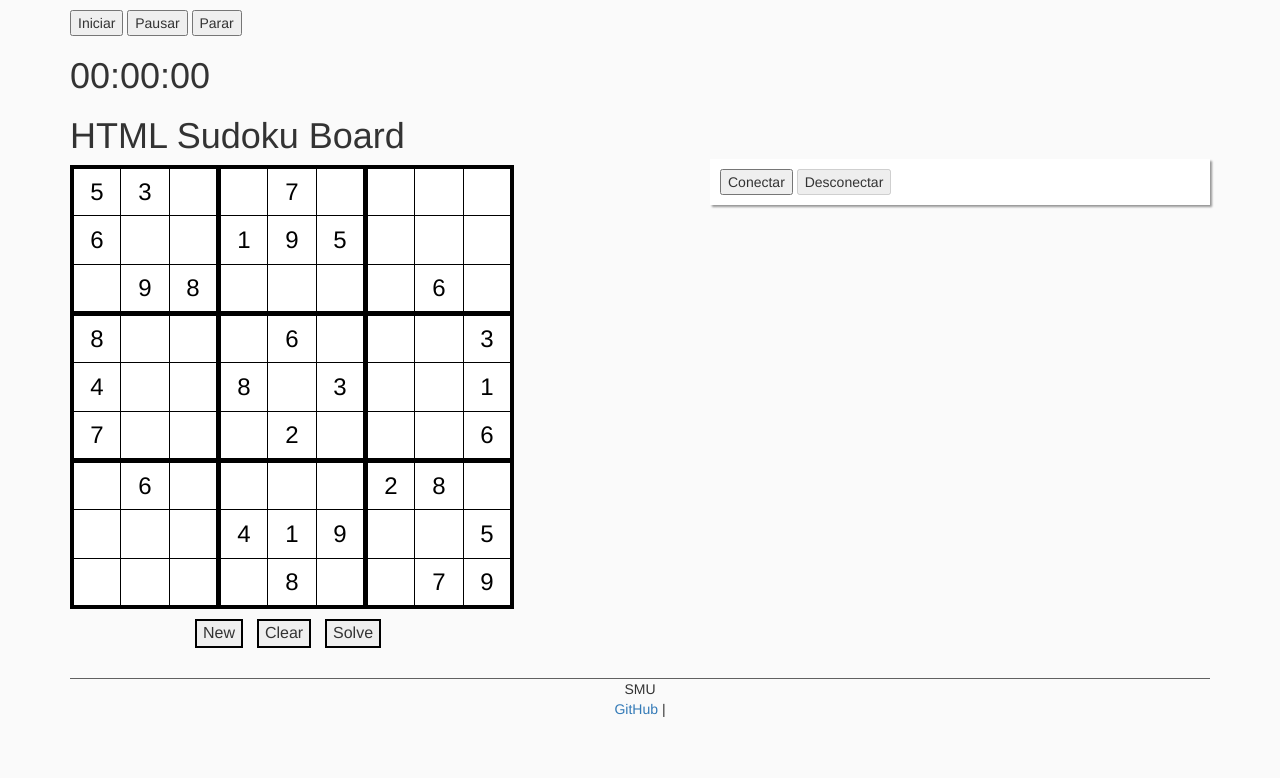
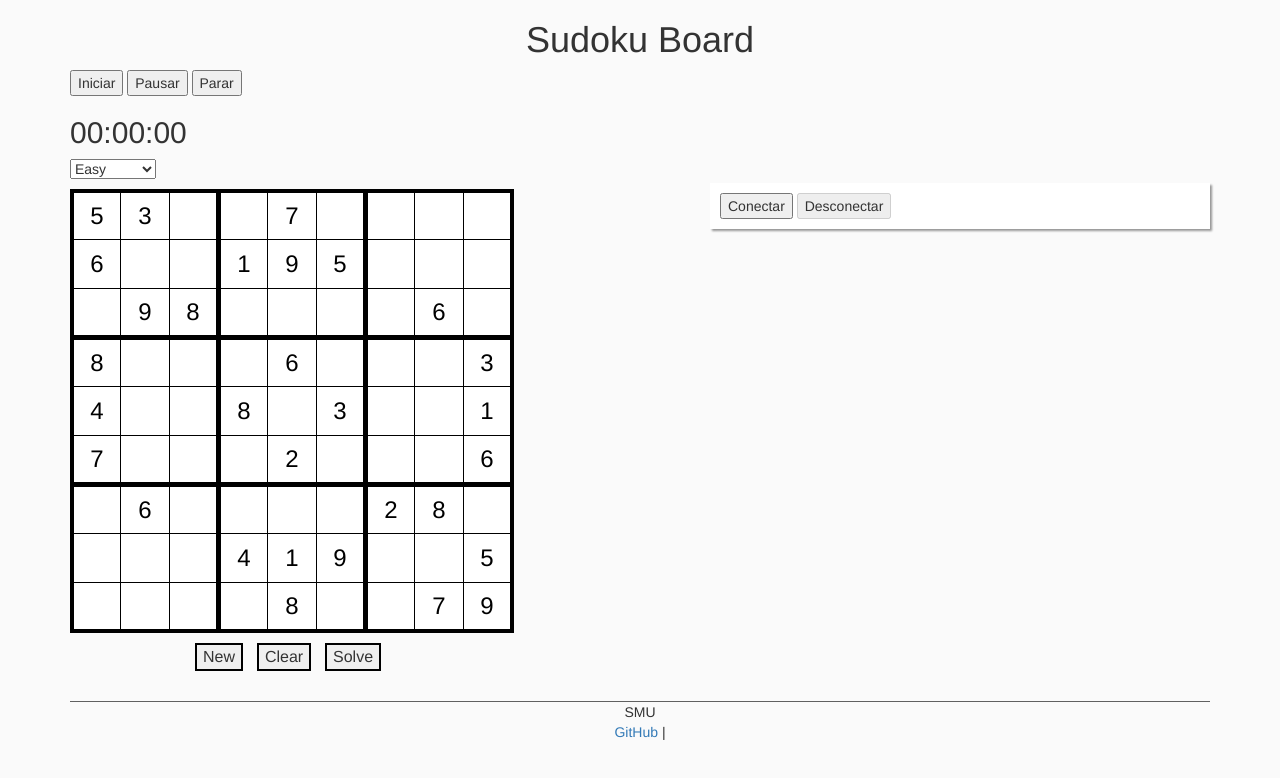
Before and after one commit to renaner123/Sudoku_SMU, a plain HTML site: page index.html in a window 1280 px wide. Drawn offline with nearby package versions, Linux system fonts and the light colour scheme.

Commit message:
Selecao de Dificuldades

```diff
--- a/css/table.css
+++ b/css/table.css
@@ -41,6 +41,14 @@ aside#lateral {
 
 div#timer {
   margin-top: 10px;
+}
+
+div#container h1 {
+  text-align: center;
+}
+
+div#container select {
+  margin-bottom: 10px;
 }
 
 footer#rodape {
--- a/index.html
+++ b/index.html
@@ -15,15 +15,23 @@
 
   <body>
 
-    <div class="container">
+    <div id = "container" class="container">
+
+    <h1>Sudoku Board</h1>
+
     <div id="timer">
       <button onclick="start();" class="bg-green">Iniciar</button>
       <button onclick="pause();" class="bg-yellow">Pausar</button>
       <button onclick="stop();" class="bg-red">Parar</button>
-      <h1 id="counter">00:00:00</h1>
+      <h2 id="counter">00:00:00</h2>
     </div>
 
-      <h1>HTML Sudoku Board</h1>
+      <select name="tDifficulty" id="cDifficulty">
+        <option value="62"selected >Easy</option> <!--value é o que vai ser enviado para o banco de dados-->
+        <option value="53" >Medium</option>
+        <option value="44" >Hard</option>
+        <option value="35" >Very-Hard</option>
+      </select>
 
       <section id="board">
         <table id="grid">
@@ -172,13 +180,6 @@
           <button id="disconnectButton" name="disconnectButton" class="buttonright" disabled>
             Desconectar
           </button>
-
-
-
-
-
-
-
         </aside>
 
 
--- a/javascript/funcoes.js
+++ b/javascript/funcoes.js
@@ -1,8 +1,5 @@
-<script src="https://unpkg.com/peerjs@1.3.1/dist/peerjs.min.js"></script>
-
 function clearBoard(){
     alert("Clear");
-    stop();
 };
 
 function newBoard(){
```
